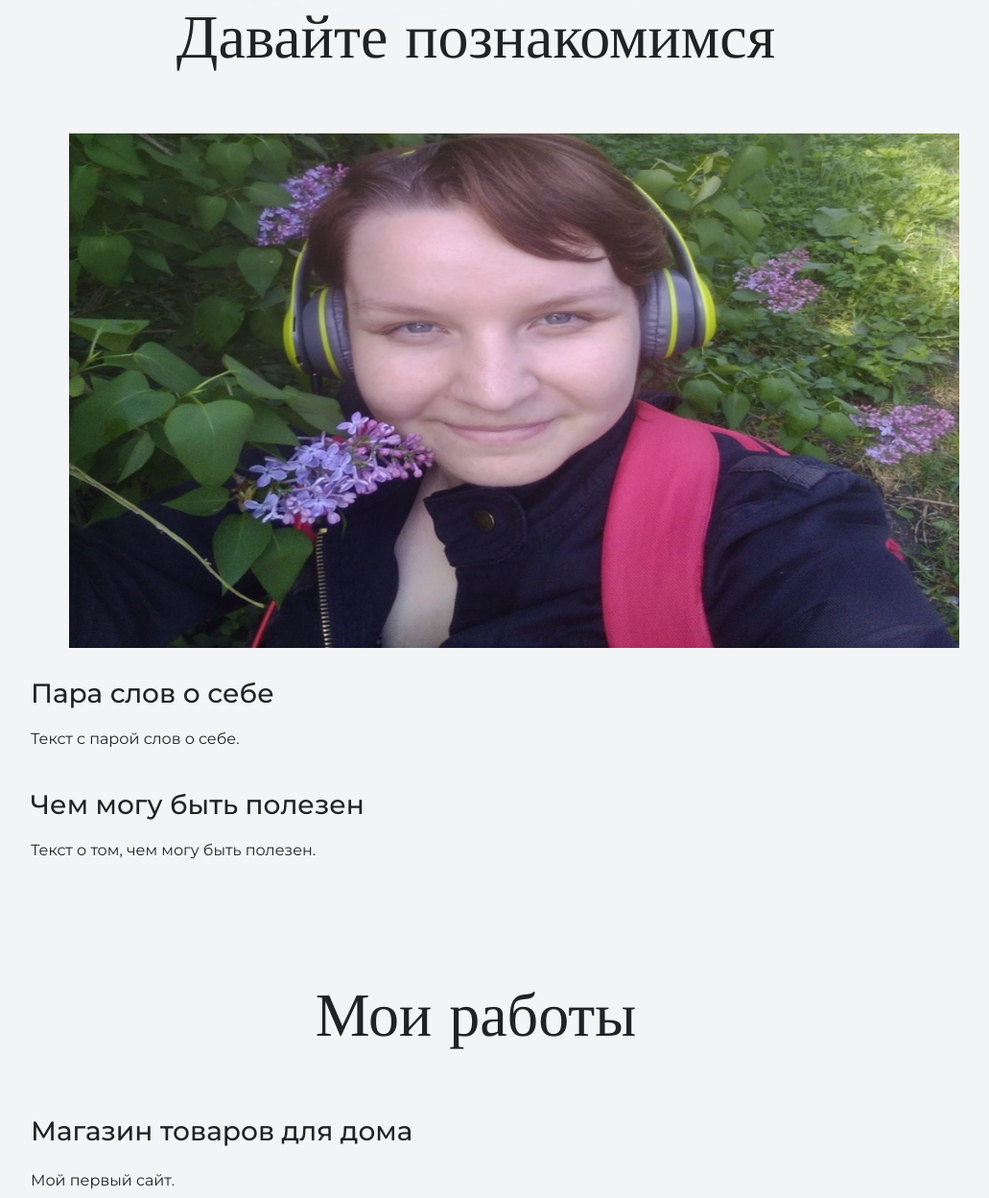
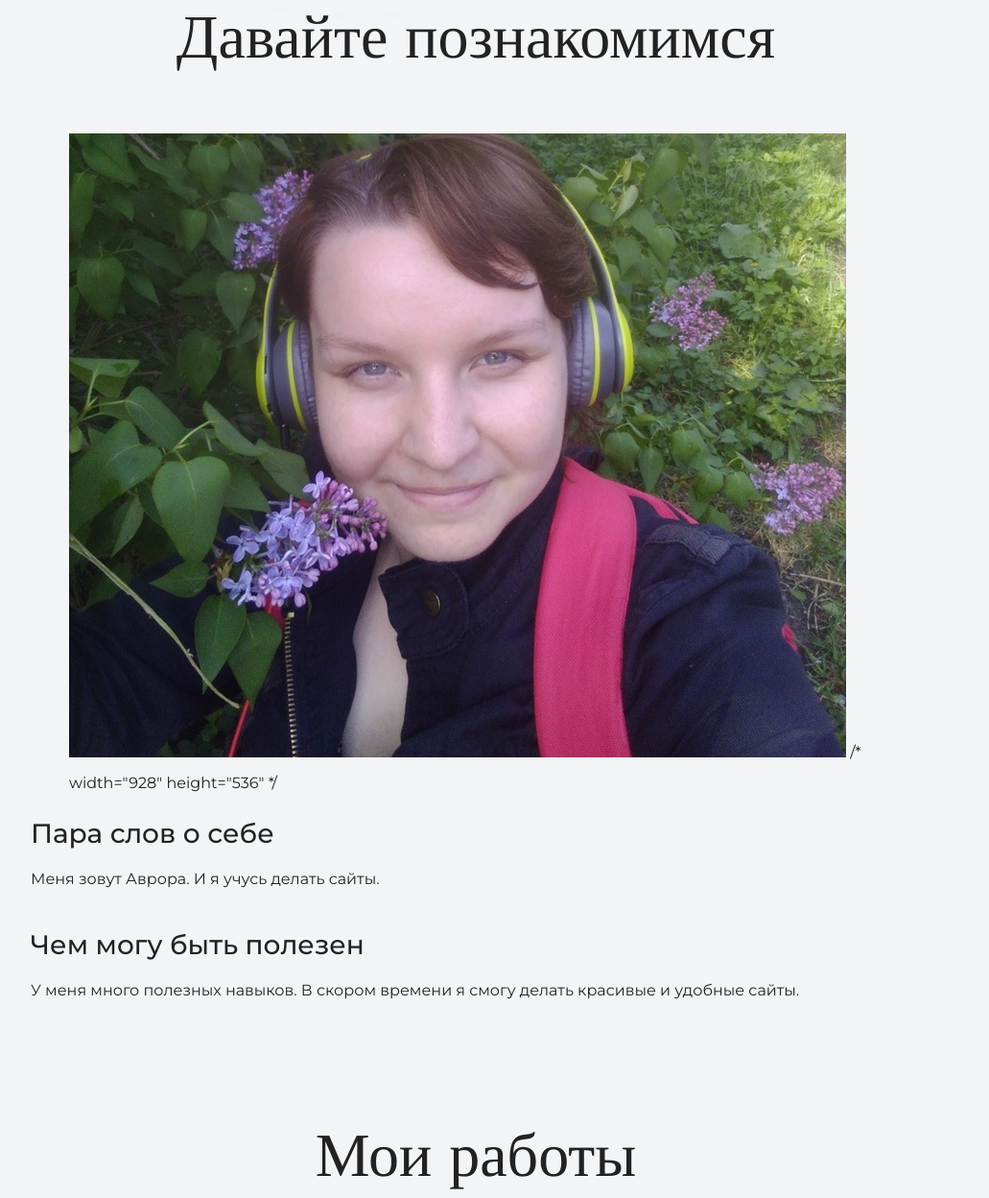
Before and after one commit to AuroraThundercloud/my-site, a plain HTML site: page index.html in a window 1280 px wide. Shown: the part 1033-2281 px from the top of the page at 96% size, without its empty margins (144-1175 px from the left). Drawn offline with nearby package versions, Linux system fonts and the light colour scheme.

Commit message:
Редактирование фото и текста

```diff
--- a/index.html
+++ b/index.html
@@ -25,12 +25,13 @@
 	 <div class="container">
       <h2 class="subheading">Давайте познакомимся</h2>
 	 <figure>
- 	  <img src="files/user.jpg" width="928" height="536" alt="user-image">
+ 	  <img src="files/user.jpg" width="810" height="650" alt="user-image">
+		 /* width="928" height="536" */
          </figure>
       <h3>Пара слов о себе</h3>
-      <p>Текст с парой слов о себе.</p>
+      <p>Меня зовут Аврора. И я учусь делать сайты.</p>
       <h3>Чем могу быть полезен</h3>
-      <p>Текст о том, чем могу быть полезен.</p>
+      <p>У меня много полезных навыков. В скором времени я смогу делать красивые и удобные сайты.</p>
 	 </div>
     </section>
 
```
